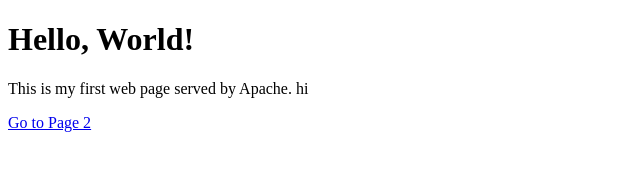
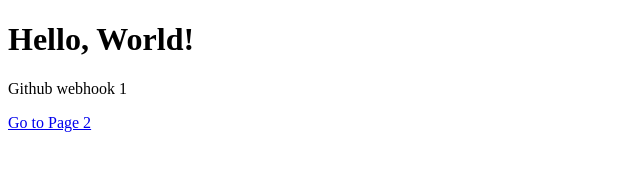
Before and after one commit to drpykachu/Mywebsite, a plain HTML site: page index.html in a window 1280 px wide. Shown: the whole page, without its empty margins (0-640 px from the left). Drawn offline with Linux system fonts and the light colour scheme.

Commit message:
Update index.html

```diff
--- a/index.html
+++ b/index.html
@@ -8,7 +8,7 @@
 <body>
 
     <h1>Hello, World!</h1>
-    <p>This is my first web page served by Apache. hi</p>
+    <p>Github webhook 1</p>
 
     <!-- Creating a link to another HTML file (page2.html) in the same directory -->
     <a href="page2.html">Go to Page 2</a>
```
